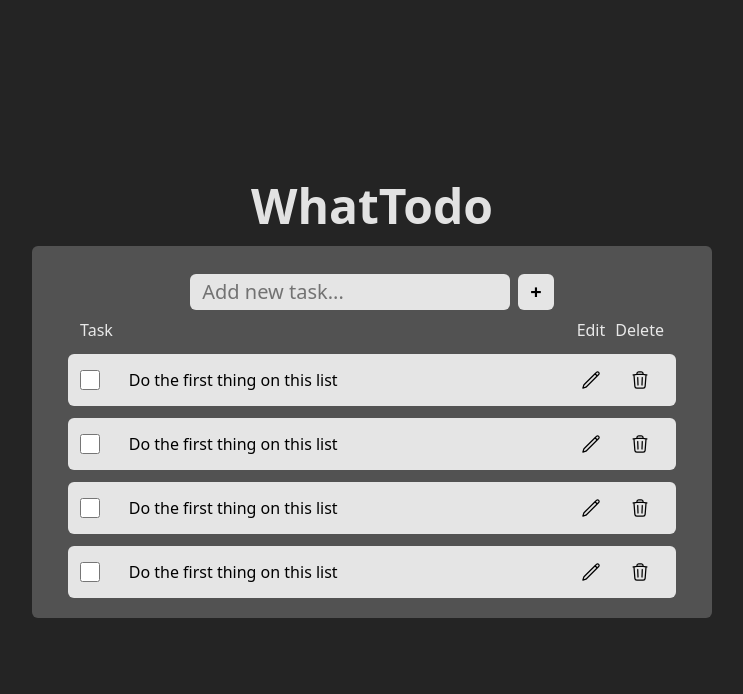
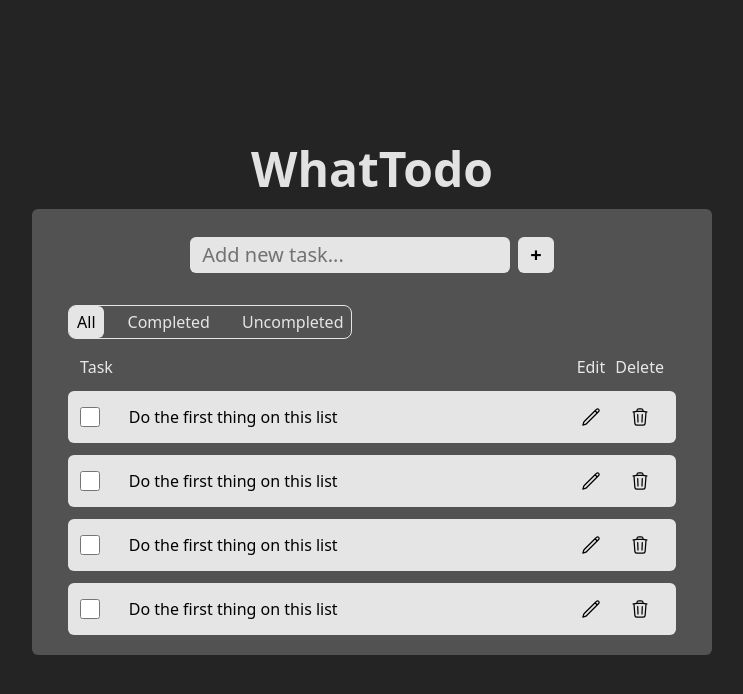
Before and after one commit to Vikii712/todo-list, a Vue app in the folder what-todo/: page / in a window 1280 px wide. Shown: the top 694 px of the page, without its empty margins (268-1011 px from the left). Built offline with nearby package versions, Linux system fonts and the light colour scheme; a web font is replaced by a local one.

Commit message:
feat: template for filter radio button

```diff
--- a/what-todo/src/components/main/list/TodoFilter.vue
+++ b/what-todo/src/components/main/list/TodoFilter.vue
@@ -1,9 +1,56 @@
 <script setup lang="ts">
+import {ref} from 'vue'
 
+const filter = ref<'all' | 'completed' | 'uncompleted'>('all')
 </script>
 
 <template>
+  <section class="m-4 mt-8 flex justify-start">
 
+    <!-- Radio button for filtering tasks -->
+    <div class="inline-flex gap-4 border border-neutral-200 rounded-lg">
+
+      <!--All tasks -->
+      <label class="flex items-center px-2 py-1 rounded-md"
+             :class="filter === 'all' ? 'text-black bg-neutral-200': 'text-neutral-200 bg-none' "
+      >
+        <input type="radio"
+               name="filter"
+               class="appearance-none"
+               value="all"
+               v-model="filter"
+        />
+        <span>All</span>
+      </label>
+
+      <!-- Completed tasks only -->
+      <label class="flex items-center px-2 py-1 rounded-md"
+             :class="filter === 'completed' ? 'text-black bg-neutral-200': 'text-neutral-200 bg-none' "
+
+      >
+        <input type="radio"
+               name="filter"
+               class="appearance-none"
+               value="completed"
+               v-model="filter"
+        />
+        <span>Completed</span>
+      </label>
+
+      <!-- Uncompleted tasks only -->
+      <label class="flex items-center px-2 py-1 rounded-md"
+             :class="filter === 'uncompleted' ? 'text-black bg-neutral-200': 'text-neutral-200 bg-none' "
+      >
+        <input type="radio"
+               name="filter"
+               class="appearance-none"
+               value="uncompleted"
+               v-model="filter"
+        />
+        <span>Uncompleted</span>
+      </label>
+    </div>
+  </section>
 </template>
 
 <style scoped>
```
